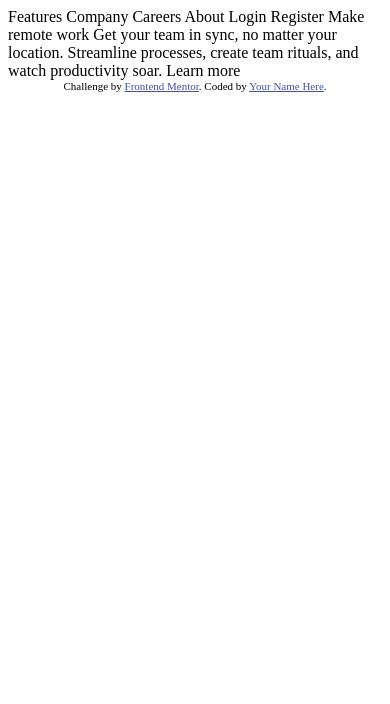
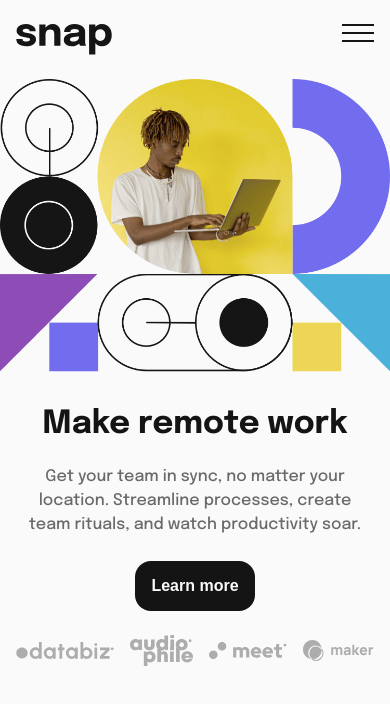
Before and after one commit to GrahamTheobald/intro-section-with-dropdown-navigation-main, a plain HTML site: page index.html in a window 390 px wide. Drawn offline with Linux system fonts and the light colour scheme.

Commit message:
mobile display

```diff
--- /dev/null
+++ b/css/styles.scss
@@ -0,0 +1,75 @@
+@import url('https://fonts.googleapis.com/css2?family=Epilogue:wght@500;700&display=swap');
+
+$AlmostWhite: hsl(0, 0%, 98%);
+$MediumGray: hsl(0, 0%, 41%);
+$AlmostBlack: hsl(0, 0%, 8%);
+
+*, *::before, *::after {
+    box-sizing: border-box;
+    margin: 0;
+    padding: 0;
+}
+
+body {
+    font-family: 'Epilogue';
+    font-size: 16px;
+    color: $AlmostBlack;
+    background-color: $AlmostWhite;
+}
+img {
+    max-width: 100%;
+}
+.hidden {
+    display: none
+}
+
+.header {
+    display: flex;
+    align-items: flex-start;
+    // width: 100%;
+    padding: 1.5rem 1rem;
+    .logo {
+        width: 6rem;
+        height: auto;
+    }
+    .menu-button, .close-button {
+        margin-left: auto;
+        width: 2rem;
+    }
+}
+
+main {
+    .info {
+        display: flex;
+        flex-direction: column;
+        align-items: center;
+        gap: 1.5rem;
+        padding: 2rem 1rem;
+        text-align: center;
+        h1 {
+            font-size: 2rem;
+        }
+        p {
+            line-height: 1.5;
+            color: $MediumGray;
+        }
+        button {
+            outline: none;
+            border: none;
+            padding: 1rem;
+            font-size: 1rem;
+            font-weight: bold;
+            border-radius: 1rem;
+            background-color: $AlmostBlack;
+            color: $AlmostWhite
+        }
+        footer {
+            display: flex;
+            gap: 1rem;
+            align-items: center;
+            img {
+                min-width:0px;
+            }
+        }
+    }
+}
--- a/index.html
+++ b/index.html
@@ -5,35 +5,82 @@
   <meta name="viewport" content="width=device-width, initial-scale=1.0"> <!-- displays site properly based on user's device -->
 
   <link rel="icon" type="image/png" sizes="32x32" href="./images/favicon-32x32.png">
-
+  <link rel="stylesheet" href="css/styles.css">
   <title>Frontend Mentor | Intro section with dropdown navigation</title>
-
-  <!-- Feel free to remove these styles or customise in your own stylesheet 👍 -->
-  <style>
-    .attribution { font-size: 11px; text-align: center; }
-    .attribution a { color: hsl(228, 45%, 44%); }
-  </style>
 </head>
 <body>
+  <header class="header">
+    <img class="logo"src="./images/logo.svg" alt="logo">
+    <nav class="header__nav">
+      <ul class="menu hidden">
+        <li>
+          Features <img src="./images/icon-arrow-down.svg" alt="down arrow">
+          <div class="menu__features hidden">
+            <ul>
+              <li>
+                <img src="./images/icon-todo.svg" alt="todo"> <p>Todo List</p>
+              </li>
+              <li>
+                <img src="./images/icon-calendar.svg" alt="calender"> <p>Calender</p>
+              </li>
+              <li>
+                <img src="./images/icon-reminders.svg" alt="reminders"> <p>Reminders</p>
+              </li>
+              <li>
+                <img src="./images/icon-planning.svg" alt="planning"> <p>Planning</p>
+              </li>
+            </ul>
+          </div>
+        </li>
+        <li>
+          Company <img src="./images/icon-arrow-down.svg" alt="down arrow">
+          <div class="menu__company hidden">
+            <ul>
+              <li>History</li>
+              <li>Our Team</li>
+              <li>Blog</li>
+            </ul>
+          </div>
+        </li>
+        <li>
+          Careers
+        </li>
+        <li>
+          About
+        </li>
+      </ul>
+      <div class="login hidden">
+        <button>Login</button>
+        <button>Register</button>
+      </div>
+    </nav>
+    <img class="menu-button" src="./images/icon-menu.svg" alt="menu">
+    <img class="close-menu-button hidden" src="./images/icon-close-menu.svg" alt="close menu">
 
-  Features
-  Company
-  Careers
-  About
-
-  Login
-  Register
-
+  </header>
+  <main>
+    <div>
+      <img src="./images/image-hero-mobile.png" alt="hero">
+      <img class="hidden" src="./images/image-hero-desktop.png" alt="hero">
+    </div>
+    <div class="info">
+      <h1>
         Make remote work
-
+      </h1>
+      <p>
         Get your team in sync, no matter your location. Streamline processes,
         create team rituals, and watch productivity soar.
-
+      </p>
+      <button>
         Learn more
-
-  <div class="attribution">
-    Challenge by <a href="https://www.frontendmentor.io?ref=challenge" target="_blank">Frontend Mentor</a>.
-    Coded by <a href="#">Your Name Here</a>.
+      </button>
+      <footer>
+        <img src="./images/client-databiz.svg" alt="client-databiz">
+        <img src="./images/client-audiophile.svg" alt="client-audiophile">
+        <img src="./images/client-meet.svg" alt="client-meet">
+        <img src="./images/client-maker.svg" alt="client-maker">
+      </footer>
     </div>
+    </main>
   </body>
   </html>
```
Also changed, not shown: css/styles.css (added), 1 other file. Lines whose indentation alone changed are shown as unchanged.
